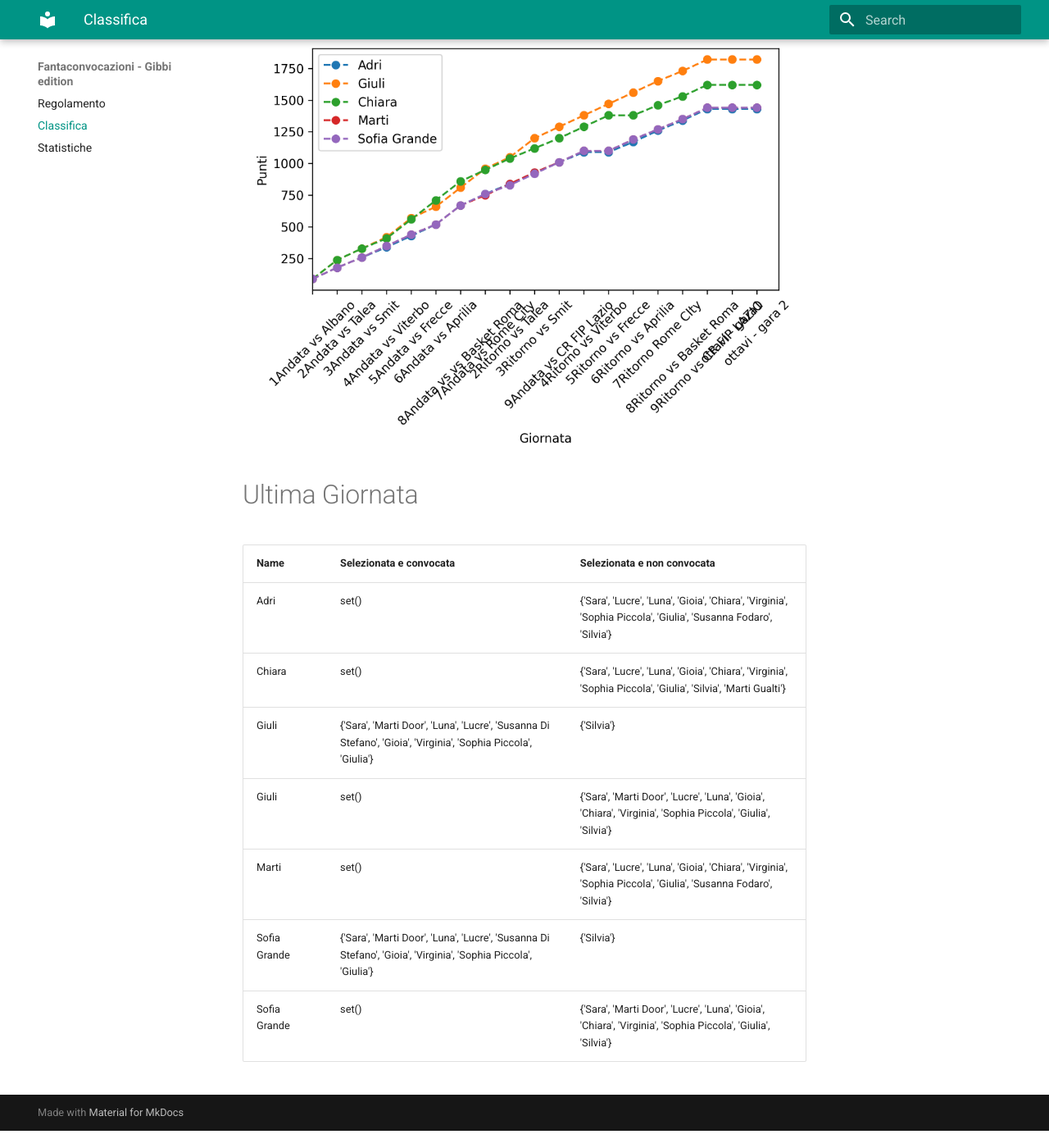
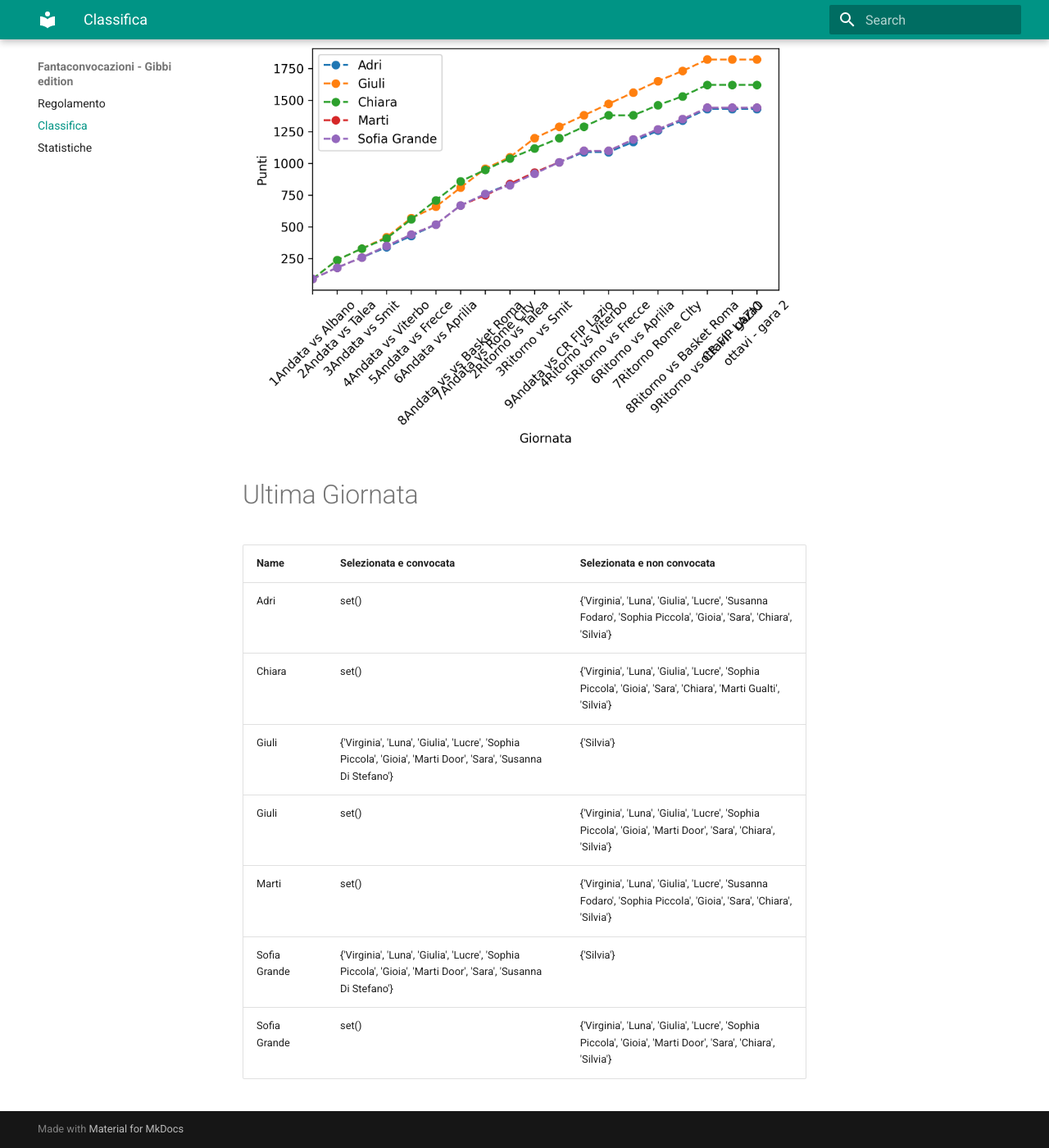
Before and after one commit to martinig94/fantagibbi, an MkDocs documentation site: the page built from docs/Classifica.md, in a window 1280 px wide and 1400 px high, scrolled down 565 px. Shown: the whole window at 82% size. Built offline with MkDocs 1.6.1 and Material for MkDocs 9.7.7, drawn with Linux system fonts in a browser that asks for light colours; before the commit the page ends 1944 px from its top, so only the background shows below that.

Commit message:
Auto-update from main.py

```diff
--- a/docs/Classifica.md
+++ b/docs/Classifica.md
@@ -18,11 +18,11 @@
 <!-- START_TABLE CORRECT -->
 | Name         | Selezionata e convocata                                                                                        | Selezionata e non convocata                                                                                      |
 |:-------------|:---------------------------------------------------------------------------------------------------------------|:-----------------------------------------------------------------------------------------------------------------|
-| Adri         | set()                                                                                                          | {'Sara', 'Lucre', 'Luna', 'Gioia', 'Chiara', 'Virginia', 'Sophia Piccola', 'Giulia', 'Susanna Fodaro', 'Silvia'} |
-| Chiara       | set()                                                                                                          | {'Sara', 'Lucre', 'Luna', 'Gioia', 'Chiara', 'Virginia', 'Sophia Piccola', 'Giulia', 'Silvia', 'Marti Gualti'}   |
-| Giuli        | {'Sara', 'Marti Door', 'Luna', 'Lucre', 'Susanna Di Stefano', 'Gioia', 'Virginia', 'Sophia Piccola', 'Giulia'} | {'Silvia'}                                                                                                       |
-| Giuli        | set()                                                                                                          | {'Sara', 'Marti Door', 'Lucre', 'Luna', 'Gioia', 'Chiara', 'Virginia', 'Sophia Piccola', 'Giulia', 'Silvia'}     |
-| Marti        | set()                                                                                                          | {'Sara', 'Lucre', 'Luna', 'Gioia', 'Chiara', 'Virginia', 'Sophia Piccola', 'Giulia', 'Susanna Fodaro', 'Silvia'} |
-| Sofia Grande | {'Sara', 'Marti Door', 'Luna', 'Lucre', 'Susanna Di Stefano', 'Gioia', 'Virginia', 'Sophia Piccola', 'Giulia'} | {'Silvia'}                                                                                                       |
-| Sofia Grande | set()                                                                                                          | {'Sara', 'Marti Door', 'Lucre', 'Luna', 'Gioia', 'Chiara', 'Virginia', 'Sophia Piccola', 'Giulia', 'Silvia'}     |
+| Adri         | set()                                                                                                          | {'Virginia', 'Luna', 'Giulia', 'Lucre', 'Susanna Fodaro', 'Sophia Piccola', 'Gioia', 'Sara', 'Chiara', 'Silvia'} |
+| Chiara       | set()                                                                                                          | {'Virginia', 'Luna', 'Giulia', 'Lucre', 'Sophia Piccola', 'Gioia', 'Sara', 'Chiara', 'Marti Gualti', 'Silvia'}   |
+| Giuli        | {'Virginia', 'Luna', 'Giulia', 'Lucre', 'Sophia Piccola', 'Gioia', 'Marti Door', 'Sara', 'Susanna Di Stefano'} | {'Silvia'}                                                                                                       |
+| Giuli        | set()                                                                                                          | {'Virginia', 'Luna', 'Giulia', 'Lucre', 'Sophia Piccola', 'Gioia', 'Marti Door', 'Sara', 'Chiara', 'Silvia'}     |
+| Marti        | set()                                                                                                          | {'Virginia', 'Luna', 'Giulia', 'Lucre', 'Susanna Fodaro', 'Sophia Piccola', 'Gioia', 'Sara', 'Chiara', 'Silvia'} |
+| Sofia Grande | {'Virginia', 'Luna', 'Giulia', 'Lucre', 'Sophia Piccola', 'Gioia', 'Marti Door', 'Sara', 'Susanna Di Stefano'} | {'Silvia'}                                                                                                       |
+| Sofia Grande | set()                                                                                                          | {'Virginia', 'Luna', 'Giulia', 'Lucre', 'Sophia Piccola', 'Gioia', 'Marti Door', 'Sara', 'Chiara', 'Silvia'}     |
 <!-- END_TABLE CORRECT -->
```
